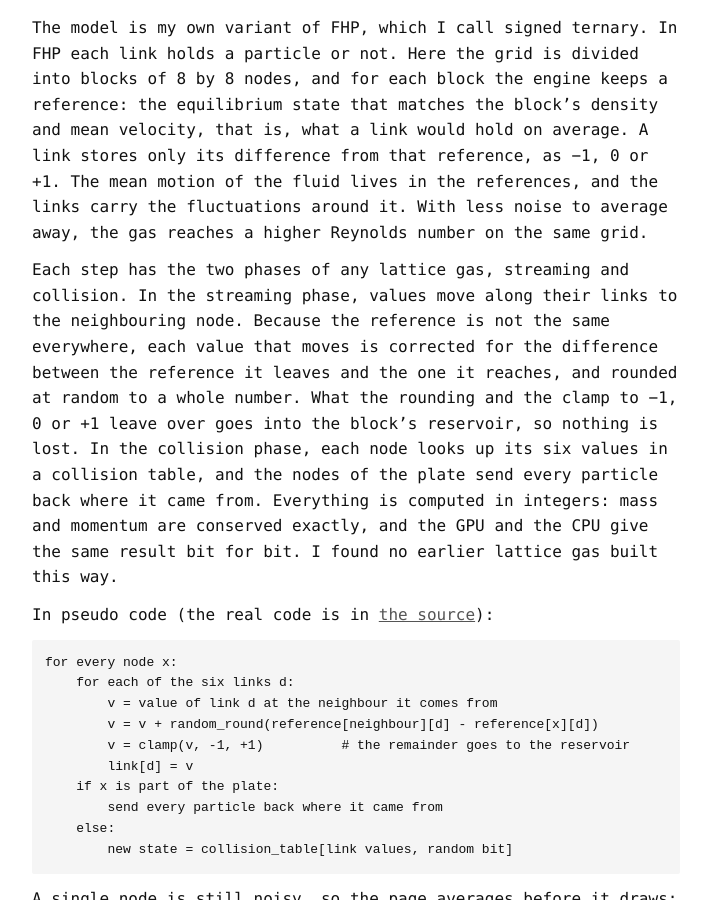
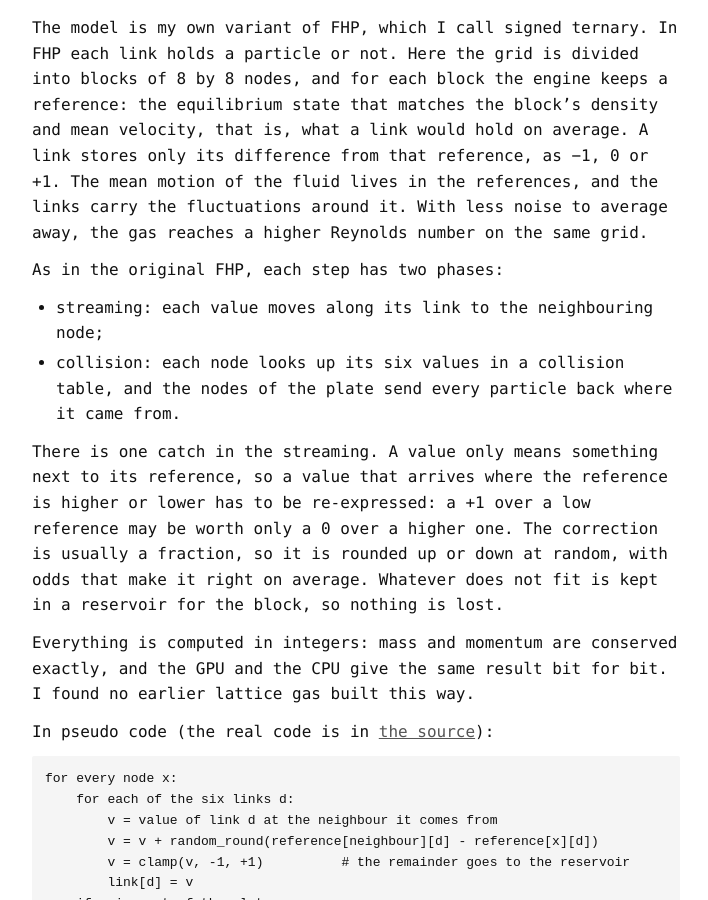
Before and after one commit to idle-intelligence/trucs.ai, a Jekyll site: the page built from blog/cellular-automata.md, in a window 1280 px wide and 900 px high, scrolled down 3784 px. Shown: the whole window, without its empty margins (284-992 px from the left). Built offline with Jekyll 4.4.1, drawn with Linux system fonts in a browser that asks for light colours.

Commit message:
blog: the two phases as a list; the reference correction in plain words

```diff
--- a/blog/cellular-automata.md
+++ b/blog/cellular-automata.md
@@ -54,7 +54,14 @@ The flow page sets up the classic experiment: a channel, a flat plate across it,
 
 The model is my own variant of FHP, which I call signed ternary. In FHP each link holds a particle or not. Here the grid is divided into blocks of 8 by 8 nodes, and for each block the engine keeps a reference: the equilibrium state that matches the block's density and mean velocity, that is, what a link would hold on average. A link stores only its difference from that reference, as −1, 0 or +1. The mean motion of the fluid lives in the references, and the links carry the fluctuations around it. With less noise to average away, the gas reaches a higher Reynolds number on the same grid.
 
-Each step has the two phases of any lattice gas, streaming and collision. In the streaming phase, values move along their links to the neighbouring node. Because the reference is not the same everywhere, each value that moves is corrected for the difference between the reference it leaves and the one it reaches, and rounded at random to a whole number. What the rounding and the clamp to −1, 0 or +1 leave over goes into the block's reservoir, so nothing is lost. In the collision phase, each node looks up its six values in a collision table, and the nodes of the plate send every particle back where it came from. Everything is computed in integers: mass and momentum are conserved exactly, and the GPU and the CPU give the same result bit for bit. I found no earlier lattice gas built this way.
+As in the original FHP, each step has two phases:
+
+- streaming: each value moves along its link to the neighbouring node;
+- collision: each node looks up its six values in a collision table, and the nodes of the plate send every particle back where it came from.
+
+There is one catch in the streaming. A value only means something next to its reference, so a value that arrives where the reference is higher or lower has to be re-expressed: a +1 over a low reference may be worth only a 0 over a higher one. The correction is usually a fraction, so it is rounded up or down at random, with odds that make it right on average. Whatever does not fit is kept in a reservoir for the block, so nothing is lost.
+
+Everything is computed in integers: mass and momentum are conserved exactly, and the GPU and the CPU give the same result bit for bit. I found no earlier lattice gas built this way.
 
 In pseudo code (the real code is in [the source](https://github.com/ilnmtlbnm/jacobi2000/blob/main/crates/fhp/src/signed/mod.rs)):
 
```
